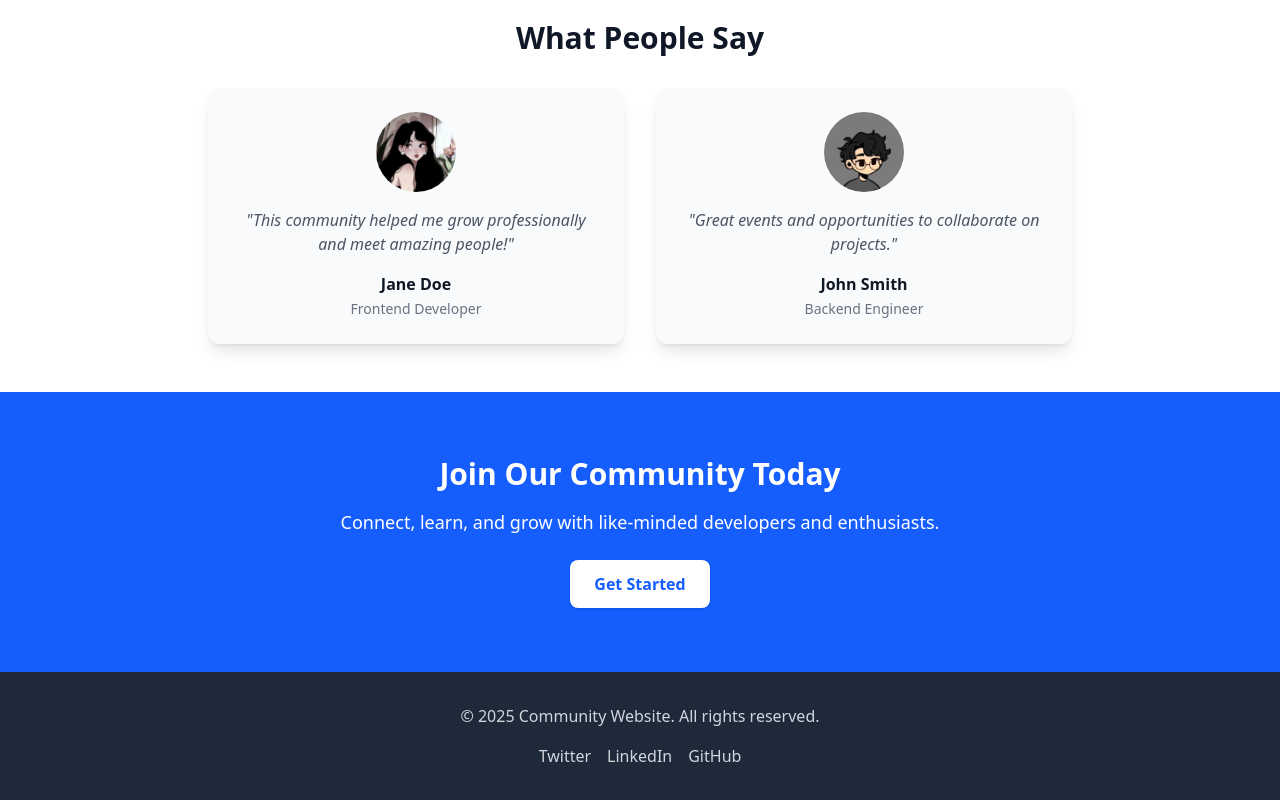
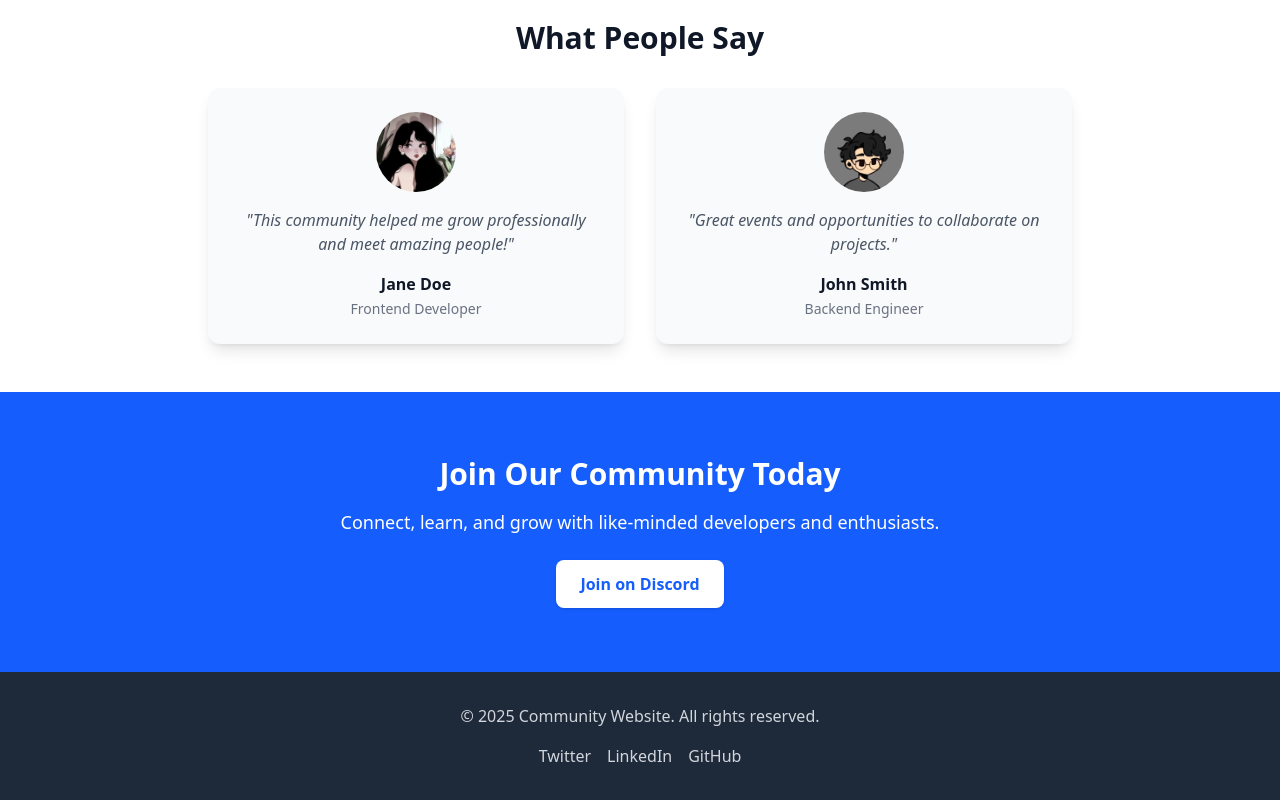
Before and after one commit to romy-dev-hub/community-prototype, a Next.js app: page / in a window 1280 px wide. Shown: the part 1567-2367 px from the top of the page. Built offline with nearby package versions, Linux system fonts and the light colour scheme.

Commit message:
discord button

```diff
--- a/components/CallToAction.tsx
+++ b/components/CallToAction.tsx
@@ -17,10 +17,10 @@ export default function CallToAction() {
           Connect, learn, and grow with like-minded developers and enthusiasts.
         </p>
         <a
-          href="#"
+          href="https://discord.gg/your-community-link" // Replace with actual link
           className="inline-block bg-white text-blue-600 font-semibold px-6 py-3 rounded-lg shadow hover:bg-gray-100"
-        >
-          Get Started
+          >
+          Join on Discord
         </a>
       </motion.div>
     </section>
```
